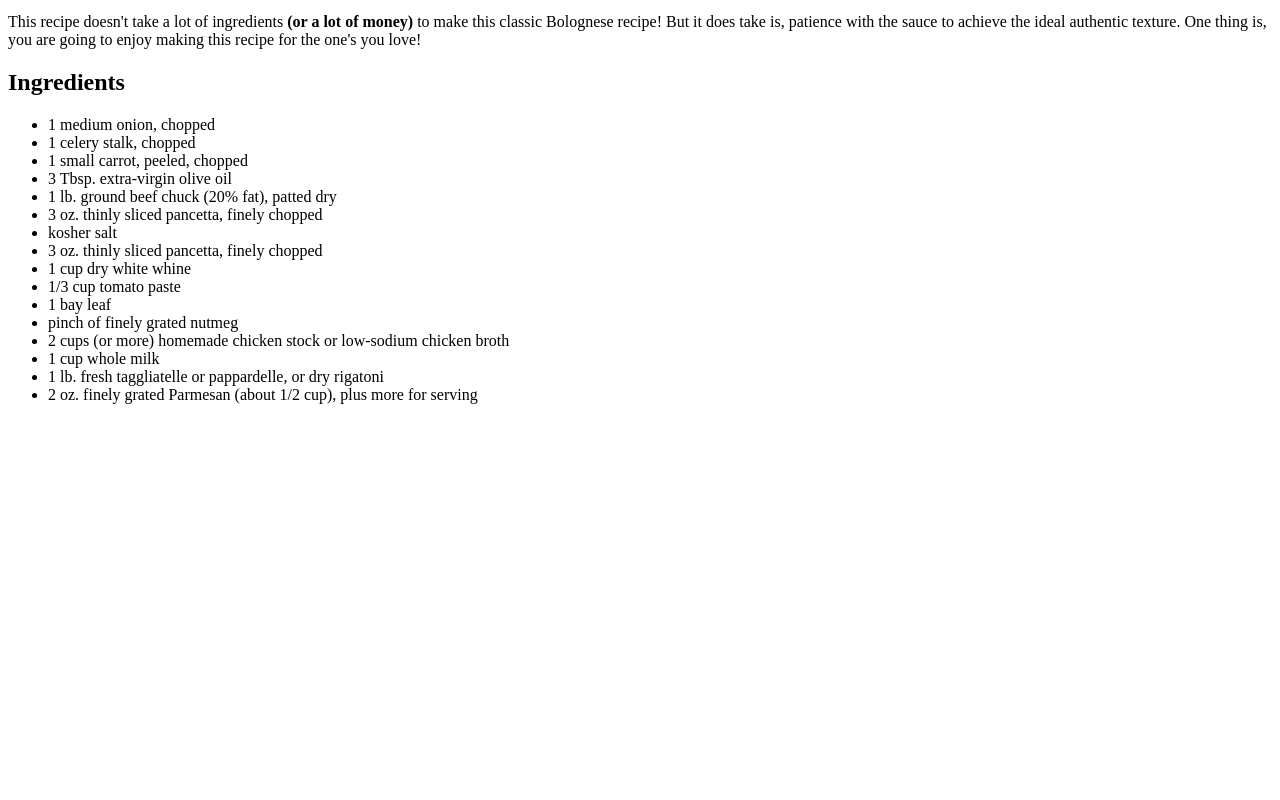
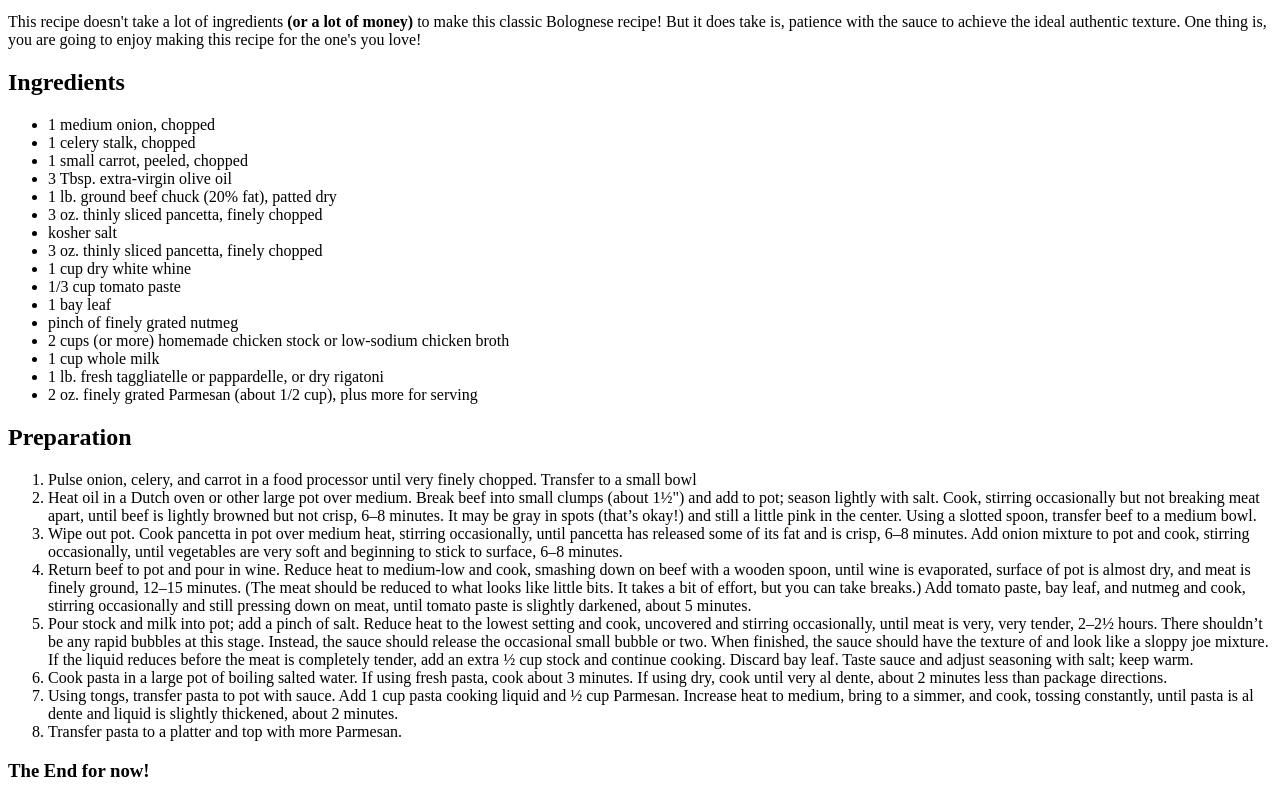
Before and after one commit to iriee666/odin-recipes, a plain HTML site: page recipes/beef-bolognese.html in a window 1280 px wide. Shown: the part 441-1241 px from the top of the page. Before the commit the page ends 861 px from the top, so only its background shows below. Drawn offline with Linux system fonts and the light colour scheme.

Commit message:
Just added preparation title and added preparation steps. Will end for now!

```diff
--- a/recipes/beef-bolognese.html
+++ b/recipes/beef-bolognese.html
@@ -30,8 +30,30 @@
         <li>1 cup whole milk</li>
         <li>1 lb. fresh taggliatelle or pappardelle, or dry rigatoni</li>
         <li>2 oz. finely grated Parmesan (about 1/2 cup), plus more for serving</li>
+     </ul>
 
-    </ul>
+
+     <h2>Preparation</h2>
+     <ol>
+        <li>Pulse onion, celery, and carrot in a food processor until very finely chopped. Transfer to a small bowl</li>
+
+        <li>Heat oil in a Dutch oven or other large pot over medium. Break beef into small clumps (about 1½") and add to pot; season lightly with salt. Cook, stirring occasionally but not breaking meat apart, until beef is lightly browned but not crisp, 6–8 minutes. It may be gray in spots (that’s okay!) and still a little pink in the center. Using a slotted spoon, transfer beef to a medium bowl.</li>
+
+        <li>Wipe out pot. Cook pancetta in pot over medium heat, stirring occasionally, until pancetta has released some of its fat and is crisp, 6–8 minutes. Add onion mixture to pot and cook, stirring occasionally, until vegetables are very soft and beginning to stick to surface, 6–8 minutes.</li>
+
+        <li>Return beef to pot and pour in wine. Reduce heat to medium-low and cook, smashing down on beef with a wooden spoon, until wine is evaporated, surface of pot is almost dry, and meat is finely ground, 12–15 minutes. (The meat should be reduced to what looks like little bits. It takes a bit of effort, but you can take breaks.) Add tomato paste, bay leaf, and nutmeg and cook, stirring occasionally and still pressing down on meat, until tomato paste is slightly darkened, about 5 minutes.</li>
+
+        <li>Pour stock and milk into pot; add a pinch of salt. Reduce heat to the lowest setting and cook, uncovered and stirring occasionally, until meat is very, very tender, 2–2½ hours. There shouldn’t be any rapid bubbles at this stage. Instead, the sauce should release the occasional small bubble or two. When finished, the sauce should have the texture of and look like a sloppy joe mixture. If the liquid reduces before the meat is completely tender, add an extra ½ cup stock and continue cooking. Discard bay leaf. Taste sauce and adjust seasoning with salt; keep warm.</li>
+
+        <li>Cook pasta in a large pot of boiling salted water. If using fresh pasta, cook about 3 minutes. If using dry, cook until very al dente, about 2 minutes less than package directions.</li>
+
+        <li>Using tongs, transfer pasta to pot with sauce. Add 1 cup pasta cooking liquid and ½ cup Parmesan. Increase heat to medium, bring to a simmer, and cook, tossing constantly, until pasta is al dente and liquid is slightly thickened, about 2 minutes.</li>
+
+        <li>Transfer pasta to a platter and top with more Parmesan.</li>
+     </ol>
+
+     <h3>The End for now!</h3>
+
 
 
 
```
